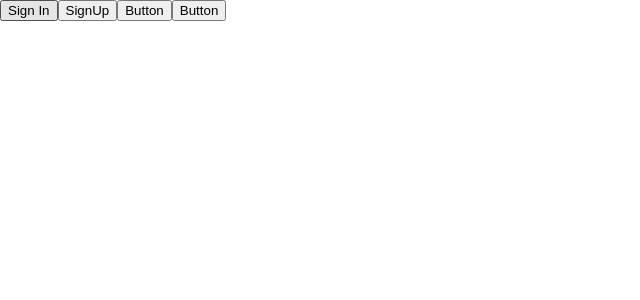
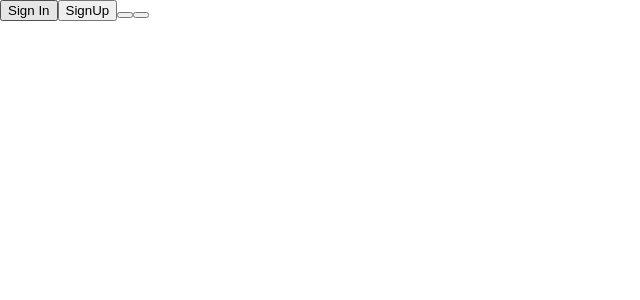
Before and after one commit to krezicoder/react-jest-boilerplate, a React (Create React App) app: page / in a window 1280 px wide. Shown: the top 300 px of the page, without its empty margins (0-640 px from the left). Built offline with nearby package versions, Linux system fonts and the light colour scheme.

Commit message:
GREEN STATE - Button is taking name in props and rendering it

```diff
--- a/src/components/Button/Button.js
+++ b/src/components/Button/Button.js
@@ -2,7 +2,8 @@ import React, { Component } from "react";
 
 class Button extends Component {
   render() {
-    return <button>Button</button>;
+    const { name } = this.props;
+    return <button>{name}</button>;
   }
 }
 
```
